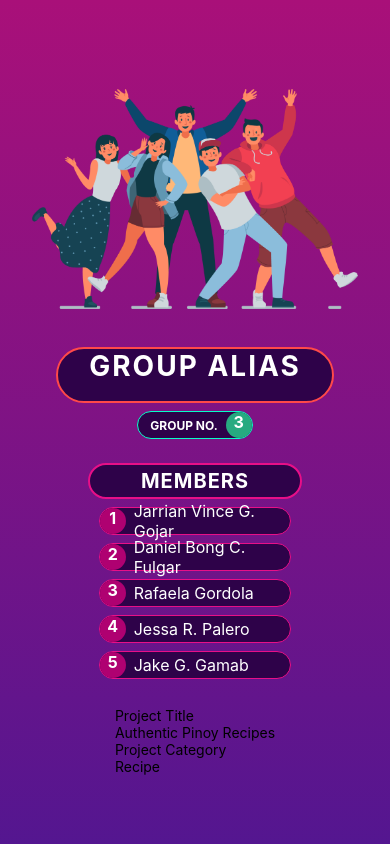
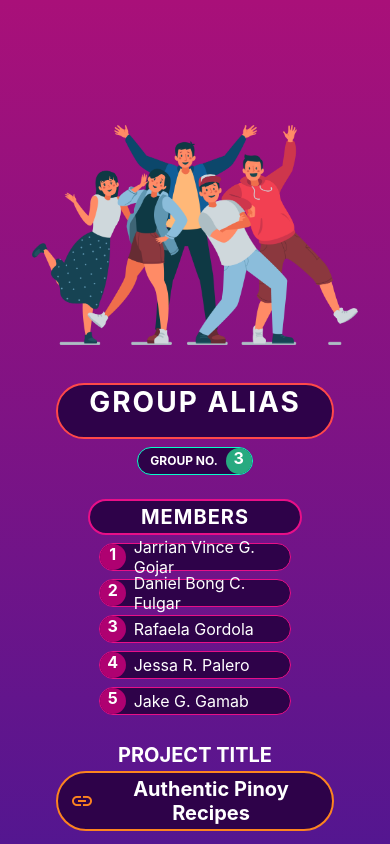
Before and after one commit to godkingjay/MSD-Group-3-Activity-01, a React Native app: screen / in a window 390 px wide. Built offline with nearby package versions, Linux system fonts and the light colour scheme.

Commit message:
ADD: Project Title && UPDATE: App Name

```diff
--- a/app.json
+++ b/app.json
@@ -1,7 +1,7 @@
 {
   "expo": {
-    "name": "demo-app",
-    "slug": "demo-app",
+    "name": "Group-3-Activity-01",
+    "slug": "Group-3-Activity-01",
     "version": "1.0.0",
     "orientation": "portrait",
     "icon": "./assets/icon.png",
--- a/assets/components/GroupInfo.js
+++ b/assets/components/GroupInfo.js
@@ -1,6 +1,8 @@
 import { LinearGradient } from "expo-linear-gradient";
 import React from "react";
-import { FlatList, Image, StyleSheet, Text, View } from "react-native";
+import { TouchableOpacity } from "react-native";
+import { FlatList, Image, Linking, StyleSheet, Text, View } from "react-native";
+import { Icon } from "react-native-elements";
 import { group, appTheme } from "../js/objects";
 
 export default function GroupInfo(){
@@ -32,12 +34,15 @@ export default function GroupInfo(){
           })}
         </View>
         <View style={ styles.projectInfoCtn }>
-          <View>
-            <Text>Project Title</Text>
-            <Text>{ group.projectTitle }</Text>
+          <View style={ styles.projectInfo }>
+            <Text style={ styles.projectInfoLabel }>Project Title</Text>
+            <TouchableOpacity activeOpacity={0.75} style={ styles.projectTitleCtn } onPress={() => Linking.openURL('https://github.com/godkingjay/Expo-Pinoy-Foods')}>
+              <Icon type="material-icons" name="link" color={ appTheme.card.projectInfo.title.link }/>
+              <Text style={ styles.projectTitle }>{ group.projectTitle }</Text>
+            </TouchableOpacity>
           </View>
-          <View>
-            <Text>Project Category</Text>
+          <View style={ styles.projectInfo }>
+            <Text style={ styles.projectInfoLabel }>Project Category</Text>
             <Text>{ group.projectCategory }</Text>
           </View>
         </View>
@@ -186,6 +191,42 @@ const styles = StyleSheet.create({
     textAlignVertical: 'center'
   },
   projectInfoCtn: {
-    marginVertical: 24
+    marginVertical: 12,
+    width: '100%',
+    alignItems: 'center',
+    justifyContent: 'center',
+  },
+  projectInfo: {
+    display: 'flex',
+    marginVertical: 12,
+    alignItems: 'center',
+    justifyContent: 'center',
+  },
+  projectInfoLabel: {
+    textTransform: 'uppercase',
+    fontSize: 20,
+    fontWeight: 'bold',
+    color: appTheme.card.projectInfo.label,
+    marginBottom: 4
+  },
+  projectTitleCtn: {
+    backgroundColor: appTheme.card.projectInfo.title.bg,
+    borderWidth: 2,
+    borderColor: appTheme.card.projectInfo.title.border,
+    paddingVertical: 4,
+    borderRadius: 100,
+    display: 'flex',
+    flexDirection: 'row',
+    alignItems: 'center',
+    justifyContent: 'center',
+    paddingHorizontal: 12
+  },
+  projectTitle: {
+    color: appTheme.card.projectInfo.title.text,
+    fontSize: 20,
+    textAlign: 'center',
+    textAlignVertical: 'center',
+    fontWeight: 'bold',
+    paddingLeft: 8
   }
 });
--- a/assets/js/objects.js
+++ b/assets/js/objects.js
@@ -49,6 +49,15 @@ export const appTheme = {
           text: 'white',
         }
       },
+    },
+    projectInfo: {
+      label: 'white',
+      title: {
+        bg: '#2E0249',
+        text: 'white',
+        border: '#FD841F',
+        link: '#FD841F'
+      }
     }
   }
 }
--- a/package.json
+++ b/package.json
@@ -16,6 +16,7 @@
     "native-base": "^3.4.19",
     "react": "18.0.0",
     "react-native": "0.69.6",
+    "react-native-elements": "^3.4.2",
     "react-native-safe-area-context": "^4.4.1",
     "react-native-svg": "^13.4.0"
   },
```
